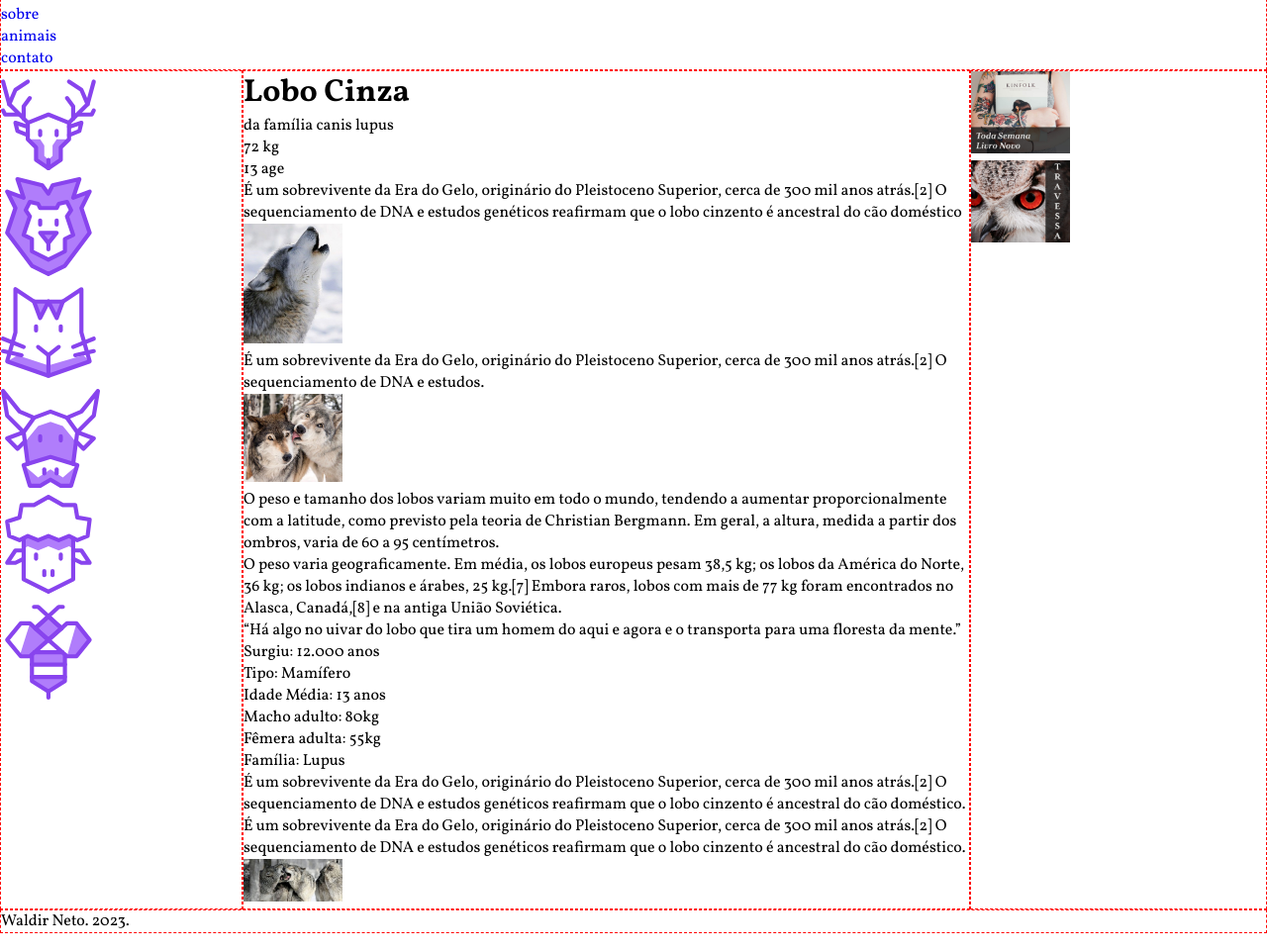
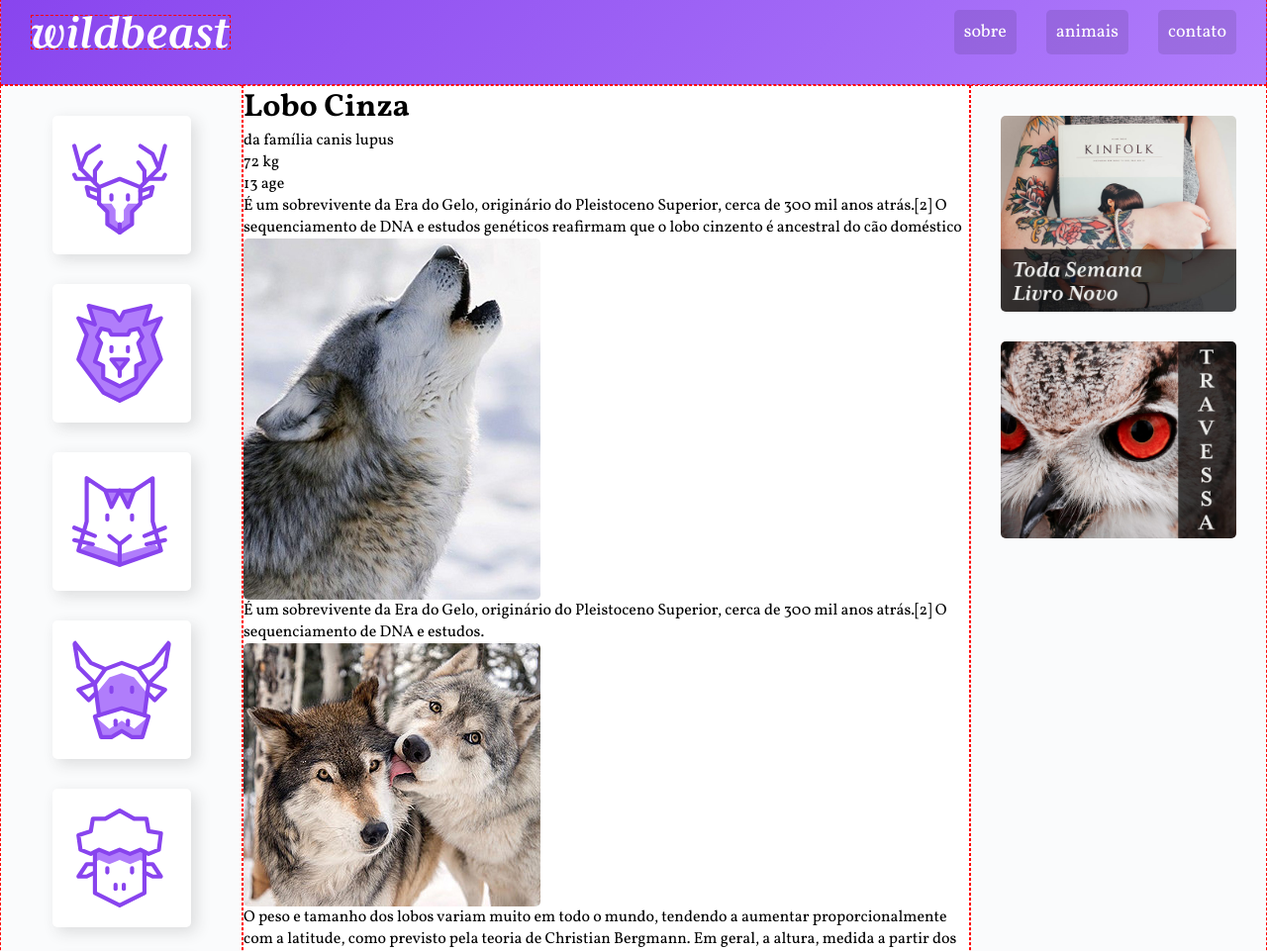
Before and after one commit to waldirperes/estudo-grid, a plain HTML site: page wildbeast.html in a window 1280 px wide. Shown: the part 21-982 px from the top of the page at 99% size. Drawn offline with Linux system fonts and the light colour scheme.

Commit message:
atualização estudos

```diff
--- a/estilos/estilo.css
+++ b/estilos/estilo.css
@@ -13,8 +13,11 @@ a {
 body {
    font-family: "Vollkorn", Georgia, serif;
 }
+
 img {
-   max-width: 100px;
+   max-width: 100%;
+   display: block;
+   border-radius: 5px;
 }
 
 
@@ -31,27 +34,107 @@ img {
    ;
 }
 
+
+/* HEADER */
+
 .header {
    grid-area: header;
    border: 1px dashed red;
+   background: linear-gradient(135deg, #8844ee, #B07DFB);
+   padding: 30px;
+
+   display: grid;
+   grid-template-columns: 1fr auto;
+   align-items: center;
 }
+
+.logo {
+   max-width: 200px;
+   border: 1px dashed red;
+}
+
+.header nav ul {
+   display: flex;
+   flex-wrap: wrap;
+   gap: 30px;
+}
+
+.header nav a {
+   display: block;
+   padding: 10px;
+   color: white;
+   font-size: 1.125rem;
+   background: rgba(0,0,0,.1);
+   border-radius: 5px;
+   transition: 0.1s;
+}
+
+.header nav a:hover {
+   background: rgba(0,0,0,.5);
+}
+
+
+/* SIDENAV */
 
 .sidenav {
    grid-area: sidenav;
+   background: #fafbfc;
+   padding: 30px;
+
    border: 1px dashed red;
 }
+
+.sidenav li a {
+   display: block;
+   min-width: 60px;
+   max-width: 100px;
+   margin: 0 auto 30px auto;
+   background: white;
+   padding: 20px;
+   border-radius: 5px;
+   box-shadow: 5px 5px 15px 0px rgba(44, 44, 44, .15);
+   transition: .1s ease-out;
+}
+
+.sidenav li a:hover {
+   background: #B07DFB;
+}
+
+
+/* CONTENT */
 
 .content {
    grid-area: content;
    border: 1px dashed red;
 }
 
+
+
+/* ANUNCIOS */
+
 .anuncios {
    grid-area: anuncios;
+   background: #fafbfc;
+   display: grid;
+   align-content: start;
+   padding: 30px;
+   gap: 30px;
+
    border: 1px dashed red;
 }
 
+
+/* FOOTER */
+
 .footer {
    grid-area: footer;
+   background: linear-gradient(135deg, #8844ee, #B07DFB);
+
    border: 1px dashed red;
 }
+
+.footer p {
+   color: white;
+   text-align: center;
+   padding: 30px;
+}
--- a/wildbeast.html
+++ b/wildbeast.html
@@ -102,7 +102,7 @@
       </aside>
 
       <footer class="footer">
-         <p>Waldir Neto. 2023.</p>
+         <p>Produzido por Waldir Neto. 2023.</p>
       </footer>
 
    </div>
```
